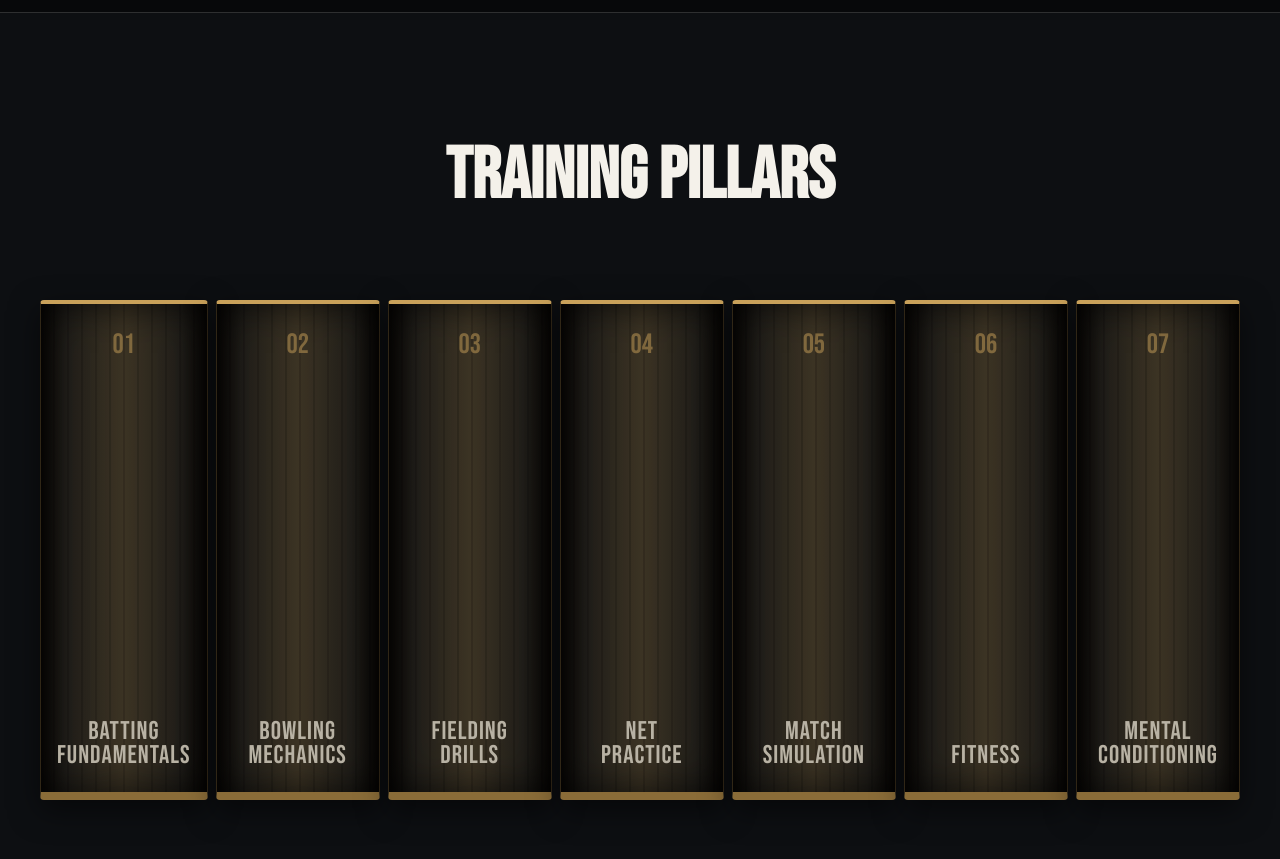
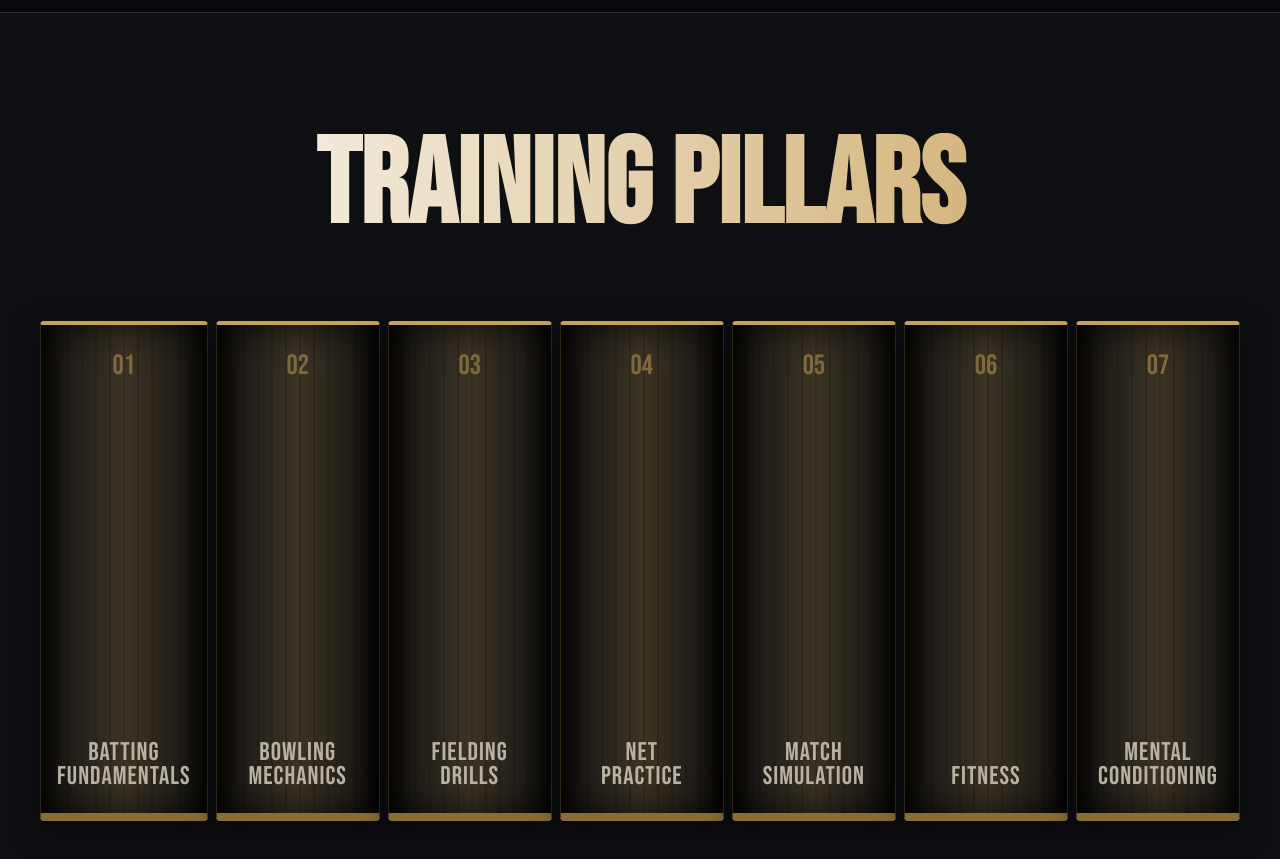
Before and after one commit to Raghavan-27-5/bowncer-sportz, a website: page programs.html in a window 1280 px wide. Shown: the part 1260-2119 px from the top of the page. Drawn offline with Linux system fonts and the light colour scheme.

Commit message:
Update Training Pillars header to match The Curriculum styling

```diff
--- a/programs.html
+++ b/programs.html
@@ -106,7 +106,14 @@
     border-top:1px solid var(--line);
   }
   .modules-container { max-width: 1400px; margin:0 auto; }
-  .modules-header { font-family:'Bebas Neue',sans-serif; font-size:72px; text-align:center; margin-bottom:80px; color:var(--ink); }
+  .modules-header {
+    font-family:'Bebas Neue',sans-serif;
+    font-size:clamp(60px,10vw,120px);
+    line-height:0.9; text-transform:uppercase;
+    text-align:center; margin-bottom:80px;
+    background: linear-gradient(90deg, #fff 0%, var(--gold) 100%);
+    -webkit-background-clip: text; color: transparent;
+  }
 
   .pillars-wrap {
     display: grid;
```
